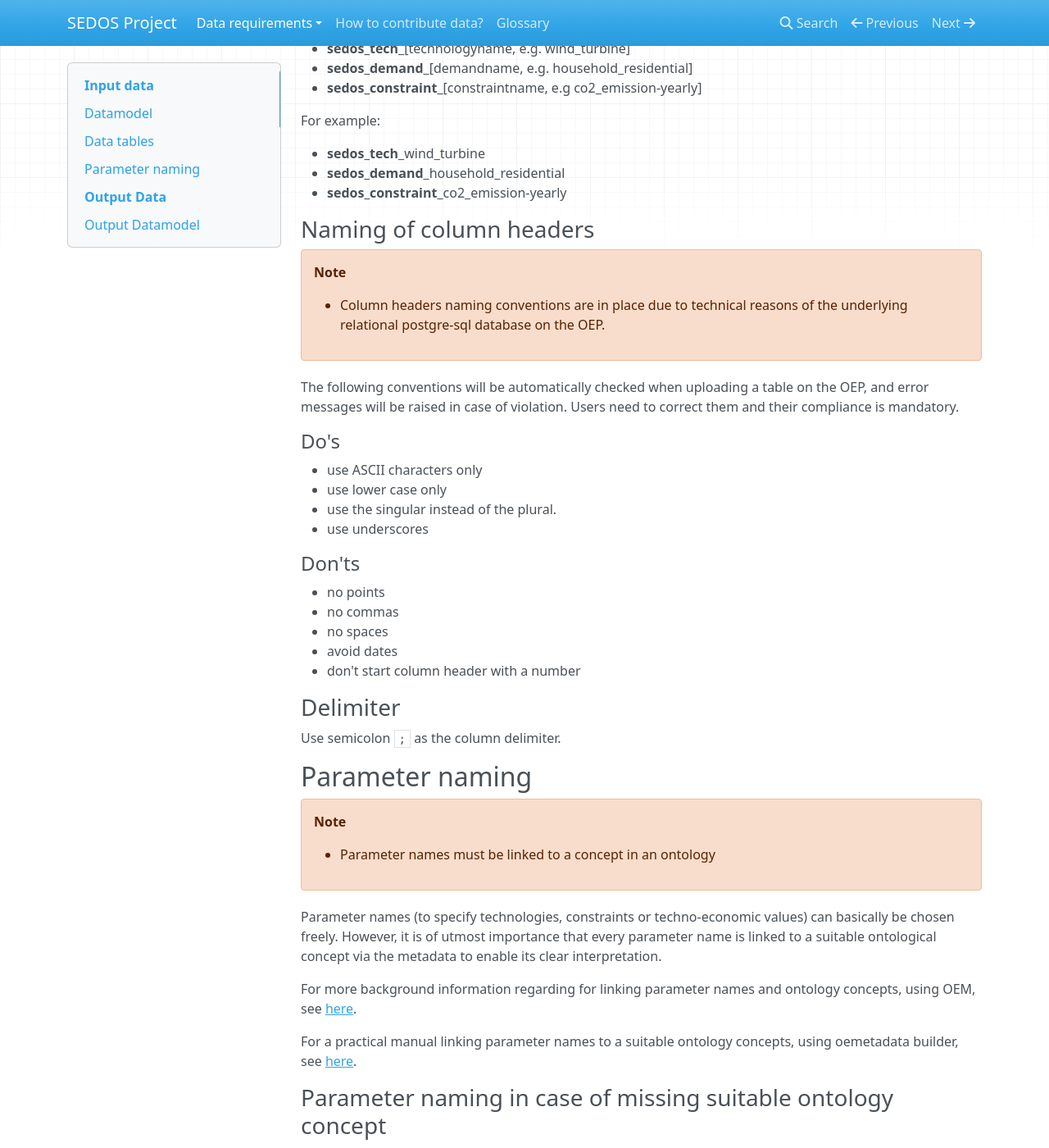
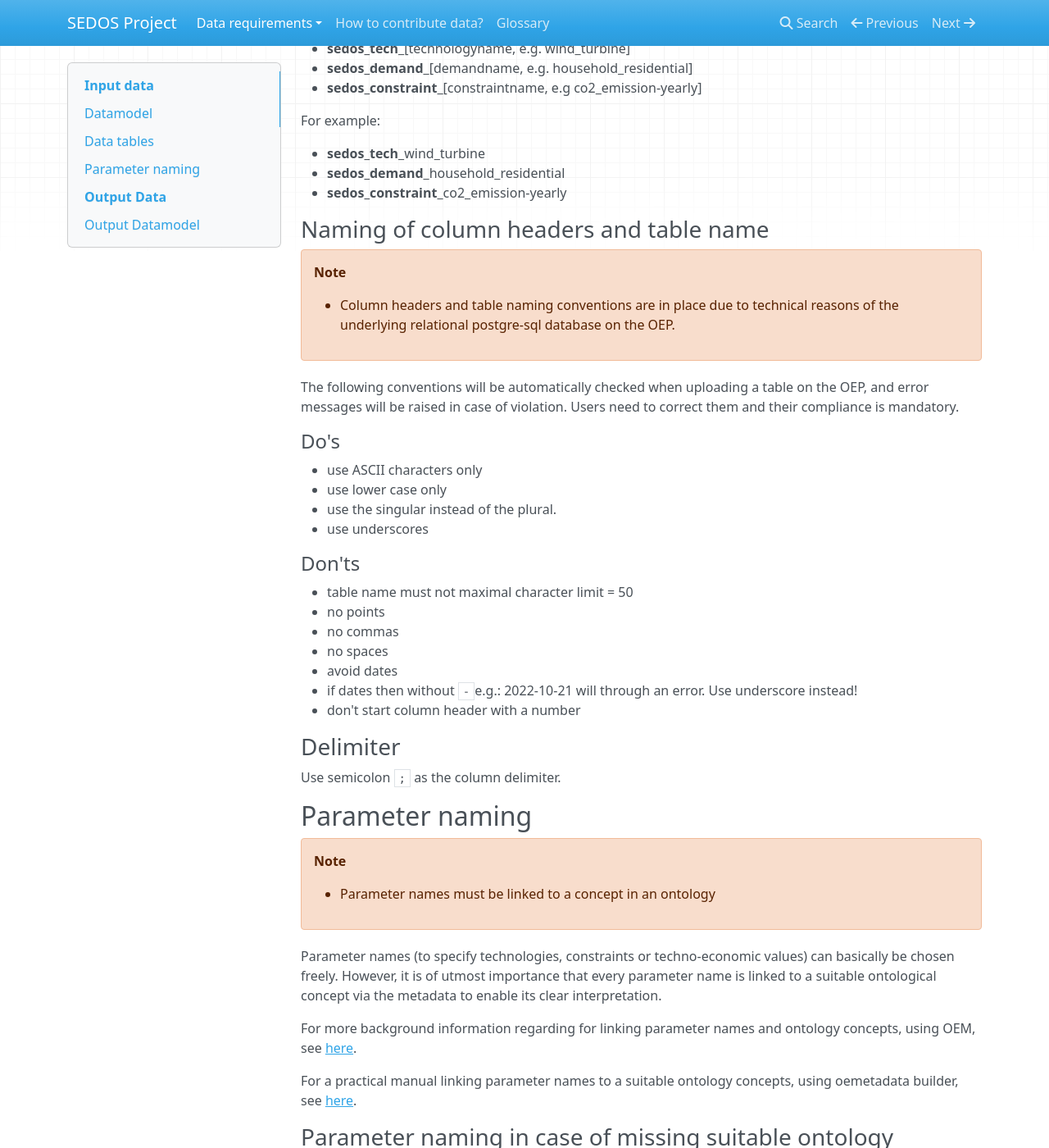
Before and after one commit to sedos-project/organization, an MkDocs documentation site: the page built from docs/data_requirements/input_data.md, in a window 1280 px wide and 1400 px high, scrolled down 762 px. Shown: the whole window at 82% size. Built offline with MkDocs 1.6.1, drawn with Linux system fonts in a browser that asks for light colours; nearby versions of some CDN libraries.

Commit message:
Update postgresql table naming conventions

```diff
--- a/docs/data_requirements/input_data.md
+++ b/docs/data_requirements/input_data.md
@@ -37,10 +37,10 @@ For example:
 
 
 
-### Naming of column headers
+### Naming of column headers and table name
 !!! warning "Note"
 
-    * Column headers naming conventions are in place due to technical reasons of the underlying relational postgre-sql database on the OEP.
+    * Column headers and table naming conventions are in place due to technical reasons of the underlying relational postgre-sql database on the OEP.
 
 The following conventions will be automatically checked when uploading a table on the OEP, and error messages will be raised in case of violation.
 Users need to correct them and their compliance is mandatory.
@@ -53,10 +53,12 @@ Users need to correct them and their compliance is mandatory.
 
 #### Don'ts
 
+* table name must not maximal character limit = 50
 * no points
 * no commas
 * no spaces
 * avoid dates
+  * if dates then without `-`e.g.: 2022-10-21 will through an error. Use underscore instead!
 * don't start column header with a number
 
 ### Delimiter
```
